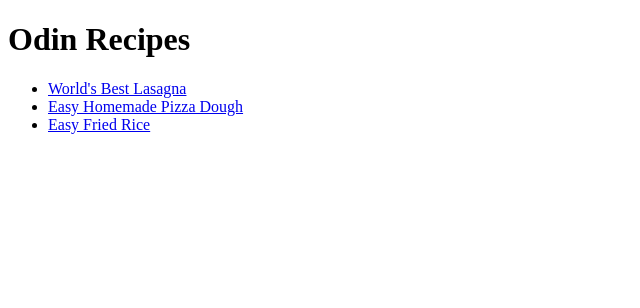
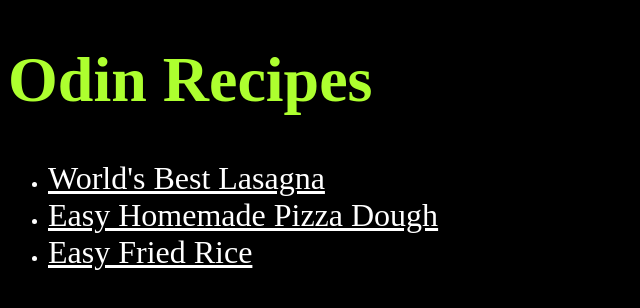
Before and after one commit to bagasprimanto/odin-recipes, a plain HTML site: page index.html in a window 1280 px wide. Shown: the whole page, without its empty margins (0-640 px from the left). Drawn offline with Linux system fonts and the light colour scheme.

Commit message:
Added CSS files for homepage and recipe pages
To add basic styles to the homepage and initial styles for the recipes page

```diff
--- a/index.html
+++ b/index.html
@@ -3,10 +3,11 @@
     <head>
         <meta charset="UTF-8">
         <title>Odin Recipes</title>
+        <link rel="stylesheet" href="style.css">
     </head>
     <body>
-        <h1>Odin Recipes</h1>
-        <ul>
+        <h1 class="title">Odin Recipes</h1>
+        <ul class="recipes">
             <li>
                 <a href="./recipes/lasagna.html">World's Best Lasagna</a>
             </li>
--- /dev/null
+++ b/recipes/style.css
@@ -0,0 +1,13 @@
+* {
+    background-color: black;
+    color: white;
+}
+
+.title {
+    font-size: 64px;
+    color: greenyellow;
+}
+
+ul li a {
+    font-size: 32px;
+}
--- /dev/null
+++ b/style.css
@@ -0,0 +1,13 @@
+* {
+    background-color: black;
+    color: white;
+}
+
+.title {
+    font-size: 64px;
+    color: greenyellow;
+}
+
+ul li a {
+    font-size: 32px;
+}
```
Also changed, not shown: recipes/friedrice.html (+1 -0 lines), recipes/lasagna.html (+1 -0 lines), recipes/pizza.html (+1 -0 lines).
